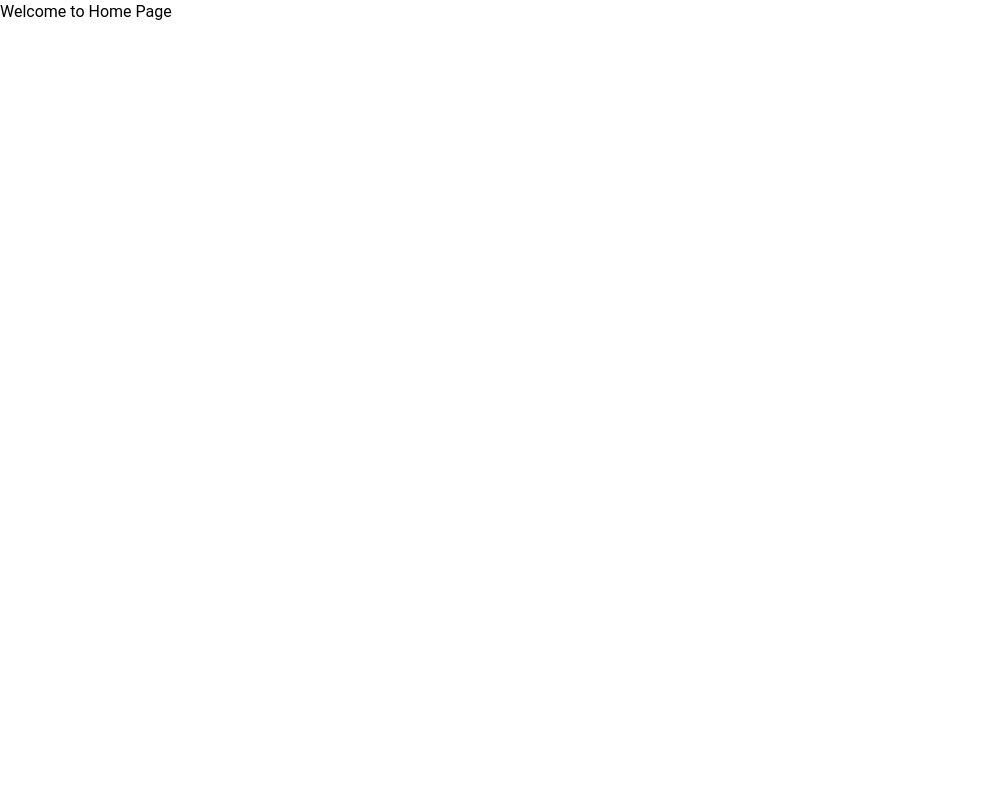
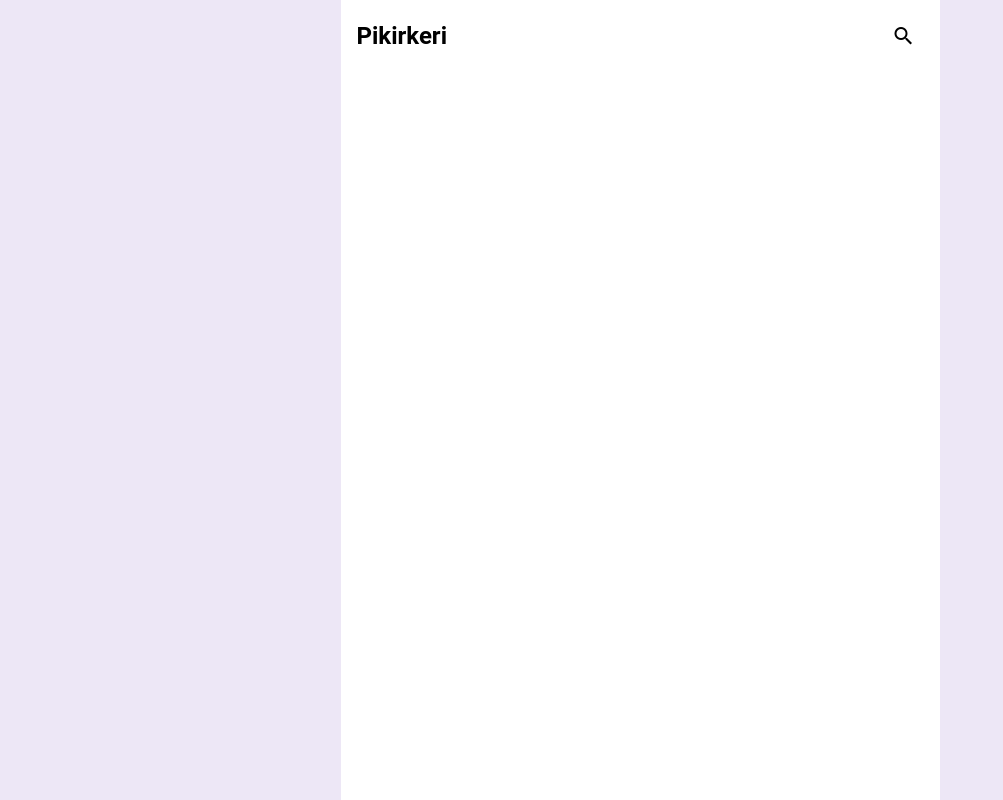
Before and after one commit to andomatthew/pikirkeri-shop, a Vue app: page / in a window 1280 px wide. Shown: the whole page, without its empty margins (0-1003 px from the left). Built offline with nearby package versions, Linux system fonts and the light colour scheme.

Commit message:
style: setup vuetify and general styling

```diff
--- a/package.json
+++ b/package.json
@@ -14,6 +14,7 @@
     "vuetify": "^3.0.5"
   },
   "devDependencies": {
+    "@mdi/font": "^7.1.96",
     "@vitejs/plugin-vue": "^4.0.0",
     "husky": "^8.0.2",
     "prettier": "^2.8.1",
--- a/src/App.vue
+++ b/src/App.vue
@@ -1,11 +1,11 @@
 <template>
-  <router-view />
+  <div class="wrapper">
+    <router-view />
+  </div>
 </template>
 
 <script setup>
 
 </script>
 
-<style lang="scss" scoped>
-
-</style>
+<style lang="scss" scoped></style>
--- /dev/null
+++ b/src/assets/scss/app.scss
@@ -0,0 +1,29 @@
+::-webkit-scrollbar {
+  width: 5px;
+  height: 5px;
+}
+
+::-webkit-scrollbar-thumb {
+  background: #d4d4d4;
+  border-radius: 20px;
+}
+
+//arrow on input type number
+input::-webkit-outer-spin-button,
+input::-webkit-inner-spin-button {
+  -webkit-appearance: none;
+  margin: 0;
+}
+
+.wrapper {
+  background-color: #EDE7F6;
+  height: 100vh;
+  width: 100vw;
+
+  &--content {
+    background-color: #fff;
+    max-width: 599px;
+    margin: 0 auto;
+    height: inherit;
+  }
+}
--- /dev/null
+++ b/src/assets/scss/fonts.scss
@@ -0,0 +1,5 @@
+@font-face {
+  font-family: 'Poppins';
+  src: url('@/assets/fonts/Poppins-Regular.ttf') format(('opentype'));
+  font-weight: normal;
+}
--- /dev/null
+++ b/src/assets/scss/variables.scss
@@ -0,0 +1,4 @@
+@use 'vuetify/settings' with (
+  //customize variable here
+  $body-font-family: 'Poppins',
+);
--- a/src/main.js
+++ b/src/main.js
@@ -1,3 +1,6 @@
+import '../src/assets/scss/app.scss'
+import '../src/assets/scss/fonts.scss'
+
 import { createApp } from 'vue'
 import App from './App.vue'
 import vuetify from './plugins/vuetify'
--- a/src/plugins/vuetify.js
+++ b/src/plugins/vuetify.js
@@ -1,13 +1,21 @@
 // plugins/vuetify.js
 import 'vuetify/styles'
-import {aliases, md} from 'vuetify/iconsets/md'
+import { aliases, mdi } from 'vuetify/iconsets/mdi'
+import '@mdi/font/css/materialdesignicons.css'
 import {createVuetify} from 'vuetify'
 import * as components from 'vuetify/components'
 import * as directives from 'vuetify/directives'
 
 const vuetify = createVuetify({
   components,
-  directives
+  directives,
+  icons: {
+    defaultSet: 'mdi',
+    aliases,
+    sets: {
+      mdi
+    }
+  }
 })
 
 export default vuetify
--- a/src/views/HomePage/index.vue
+++ b/src/views/HomePage/index.vue
@@ -1,6 +1,19 @@
 <template>
-  <div>
-    Welcome to Home Page
+  <div class="wrapper--content">
+    <!--topbar-->
+    <v-container>
+      <v-row no-gutters class="align-center">
+        <v-col>
+          <h2>Pikirkeri</h2>
+        </v-col>
+        <v-col class="d-flex justify-end">
+          <v-btn icon variant="text" size="small">
+            <v-icon icon="mdi-magnify" size="24"></v-icon>
+          </v-btn>
+        </v-col>
+      </v-row>
+    </v-container>
+    <!--topbar-->
   </div>
 </template>
 
--- a/vite.config.js
+++ b/vite.config.js
@@ -2,10 +2,16 @@ import { fileURLToPath, URL } from 'node:url'
 
 import { defineConfig } from 'vite'
 import vue from '@vitejs/plugin-vue'
+import vuetify from 'vite-plugin-vuetify'
 
 // https://vitejs.dev/config/
 export default defineConfig({
-  plugins: [vue()],
+  plugins: [
+    vue(),
+    vuetify({
+      styles: {configFile: 'src/assets/scss/variables.scss'},
+    }),
+  ],
   resolve: {
     alias: {
       '@': fileURLToPath(new URL('./src', import.meta.url))
```
Also changed, not shown: src/assets/fonts/Poppins-Regular.ttf (added).
